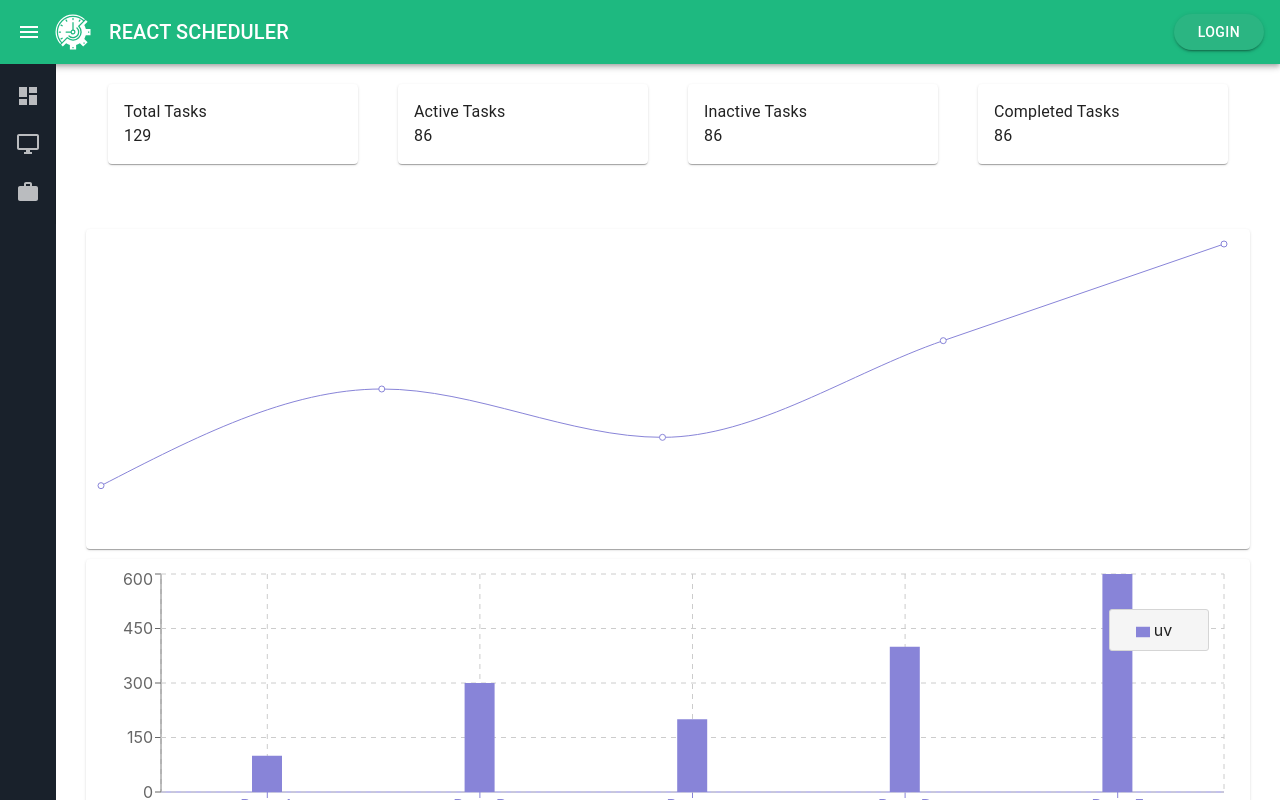
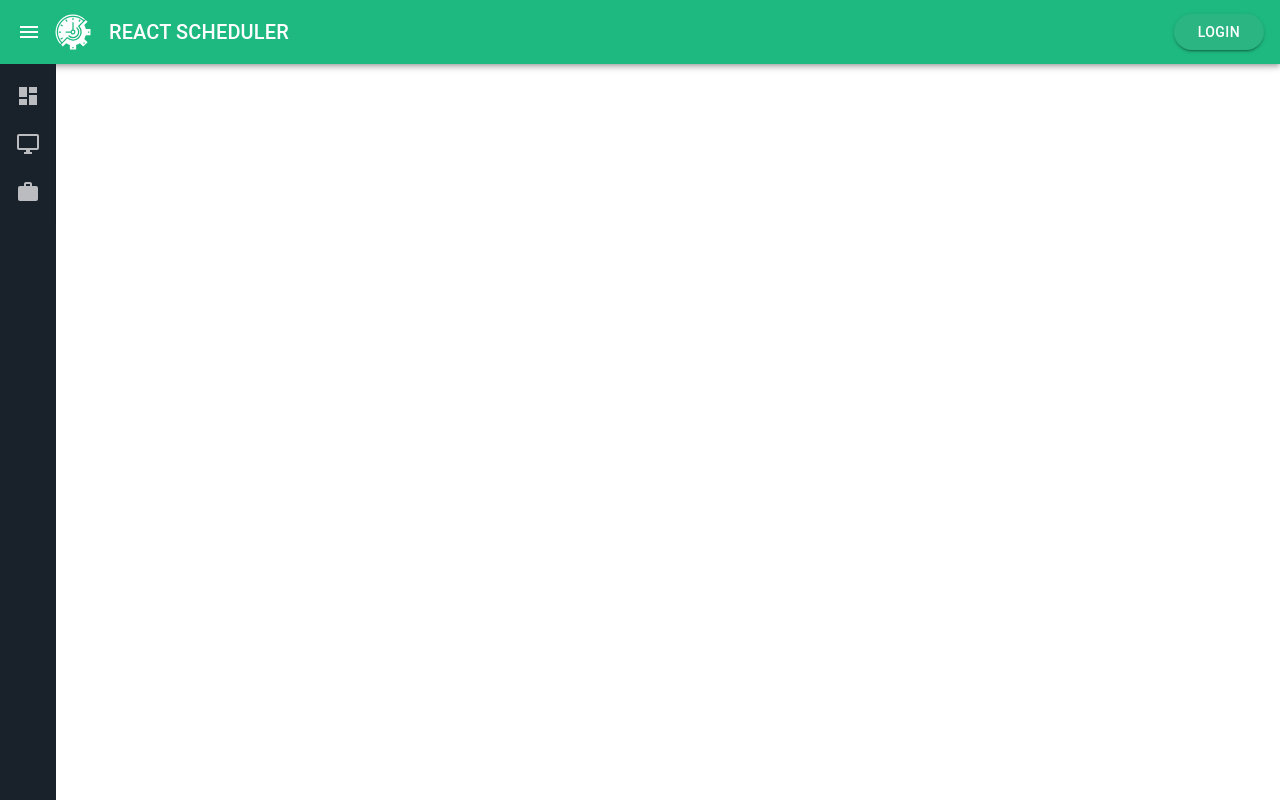
Before and after one commit to AkhileshMuthusamy/react-reminder, a React (Create React App) app: page / in a window 1280 px wide. Built offline with nearby package versions, Linux system fonts and the light colour scheme.

Commit message:
Added nested routing

```diff
--- a/src/components/App.js
+++ b/src/components/App.js
@@ -1,7 +1,9 @@
 import React, { Component } from 'react';
+import { Route } from 'react-router-dom';
 import NavBar from './Layouts/NavBar/NavBar';
 import Header from './Layouts/Header/Header';
 import Dashboard from './Dashboard/Dashboard';
+import Monitor from './Monitor/Monitor';
 import './App.css';
 
 export default class App extends Component {
@@ -15,7 +17,8 @@ export default class App extends Component {
           <NavBar />
         </div>
         <div className="content">
-          <Dashboard />
+          <Route path="/dashboard" component={Dashboard} />
+          <Route path="/monitor" component={Monitor} />
         </div>
       </div>
     );
```
